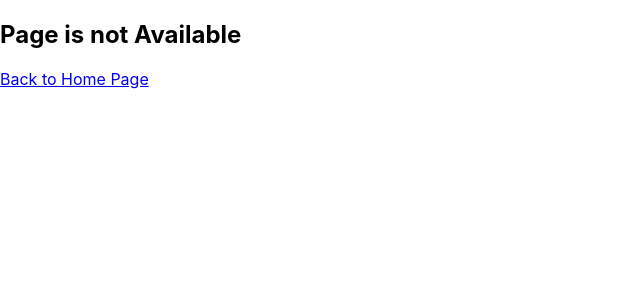
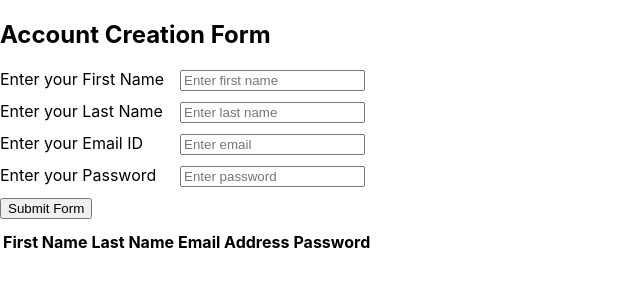
Before and after one commit to karthickvkumar/vcentry28, a React (Create React App) app in the folder learning-react/: page /signup in a window 1280 px wide. Shown: the top 300 px of the page, without its empty margins (0-640 px from the left). Built offline with nearby package versions, Linux system fonts and the light colour scheme.

Commit message:
commit message

```diff
--- a/learning-react/src/App.js
+++ b/learning-react/src/App.js
@@ -9,6 +9,7 @@ import NestedContent1 from "./pages/nested-content-1";
 import NestedContent2 from "./pages/nested-content-2";
 import NestedContent3 from "./pages/nested-content-3";
 import PrintOutputPage from "./pages/print-output";
+import CreateAccountPage from "./pages/create-account";
 
 import "./css/style.css";
 
@@ -27,6 +28,7 @@ const App = () => {
         </Route>
 
         <Route path="print" element={<PrintOutputPage></PrintOutputPage>}></Route>
+        <Route path="signup" element={<CreateAccountPage></CreateAccountPage>}></Route>
 
         <Route path="*" element={<PageNotFound></PageNotFound>}></Route>
       </Routes>
--- a/learning-react/src/css/style.css
+++ b/learning-react/src/css/style.css
@@ -70,3 +70,12 @@
   color: white;
   border: 1px solid blueviolet;
 }
+
+.lableText{
+  width: 180px;
+  display: inline-block;
+}
+
+.bottom-space{
+  margin-bottom: 10px;
+}
--- /dev/null
+++ b/learning-react/src/pages/create-account.js
@@ -0,0 +1,80 @@
+import React, {useState} from 'react';
+
+const CreateAccountPage = () => {
+
+  let [accountForm, updateAccountForm] = useState({
+    firtName : "",
+    lastName : "",
+    email: "" ,
+    password : ""
+  });
+
+  // let accountList = [];
+  let [accountList, updateAccountList ] = useState([]);
+
+  const handleInputField = (event) => {
+    updateAccountForm({...accountForm, [event.target.name] : event.target.value });
+  }
+
+  const submit = () => {
+    console.log(accountForm);
+
+    // accountList.push({...accountForm});
+
+    updateAccountList([...accountList, accountForm])
+  }
+
+  let resultList = accountList.map((value, index) => {
+    return(
+      <tr key={index}>
+        <td>{value.firtName}</td>
+        <td>{value.lastName}</td>
+        <td>{value.email}</td>
+        <td>{value.password}</td>
+    </tr>
+    )
+  })
+
+
+  return (
+    <div>
+      <h2>Account Creation Form</h2>
+      <div>
+        <div className='bottom-space'>
+          <label className='lableText'>Enter your First Name</label>
+          <input type='text' name="firtName" placeholder='Enter first name' onChange={handleInputField} />
+        </div>
+        <div className='bottom-space'>
+          <label className='lableText'>Enter your Last Name</label>
+          <input type='text' name='lastName' placeholder='Enter last name' onChange={handleInputField}/>
+        </div>
+        <div className='bottom-space'>
+          <label className='lableText'>Enter your Email ID</label>
+          <input type='text' name='email' placeholder='Enter email' onChange={handleInputField}/>
+        </div>
+        <div className='bottom-space'>
+          <label className='lableText'>Enter your Password</label>
+          <input type='password' name='password' placeholder='Enter password' onChange={handleInputField}/>
+        </div>
+        <div className='bottom-space'>
+          <button onClick={() => submit()}>Submit Form</button>
+        </div>
+      </div>
+      <table>
+        <thead>
+          <tr>
+            <th>First Name</th>
+            <th>Last Name</th>
+            <th>Email Address</th>
+            <th>Password</th>
+          </tr>
+        </thead>
+        <tbody>
+            {resultList}
+        </tbody>
+      </table>
+    </div>
+  );
+};
+
+export default CreateAccountPage;
```
